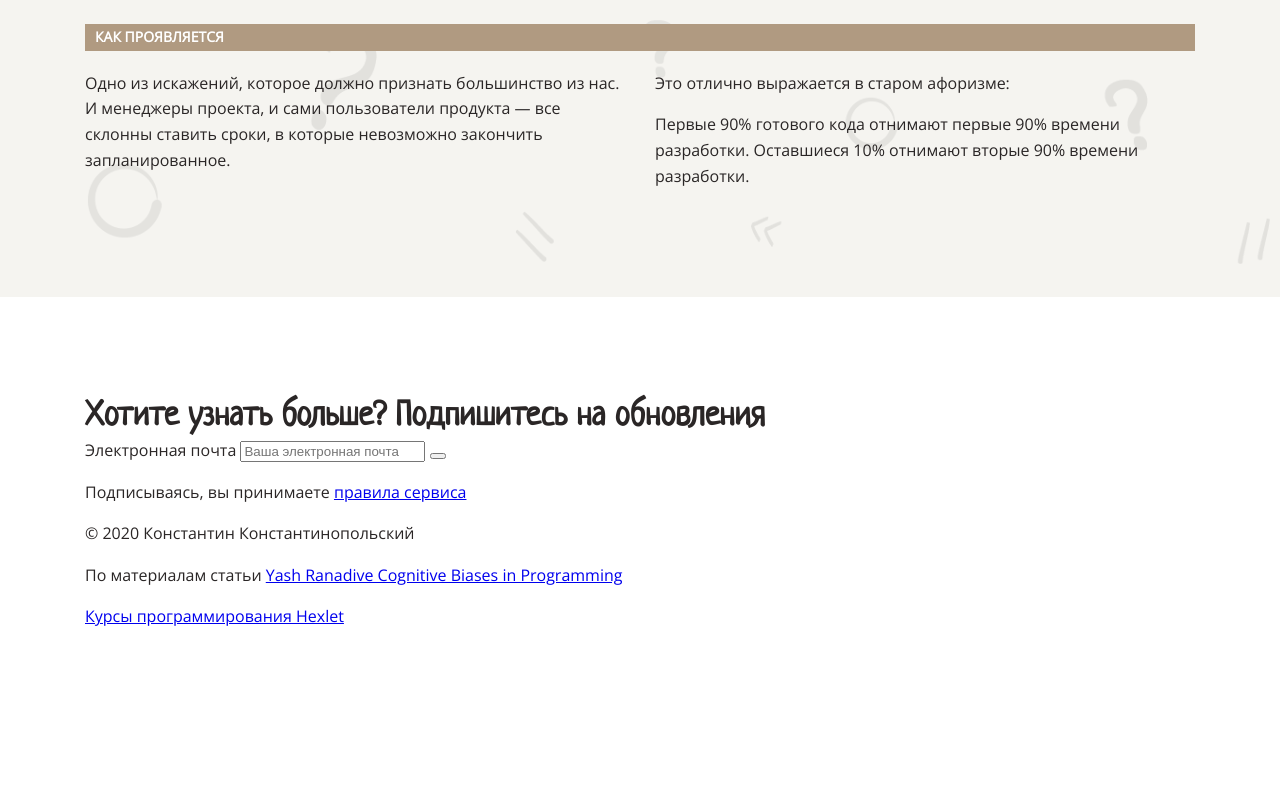
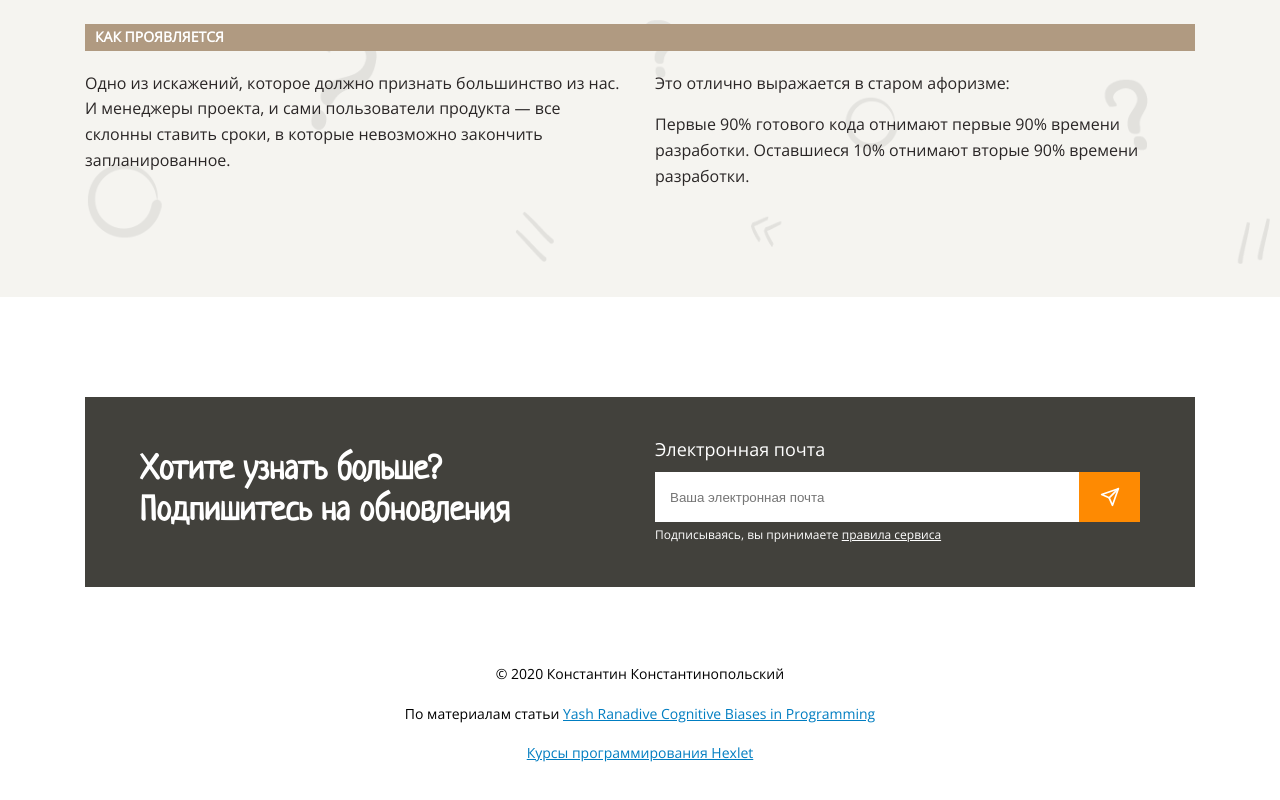
Before and after one commit to Alexandra1207/layout-designer-project-lvl1, a website: page src/index.html in a window 1280 px wide. Shown: the part 6932-7732 px from the top of the page. Before the commit the page ends 7678 px from the top, so only its background shows below. Drawn offline with Linux system fonts and the light colour scheme.

Commit message:
added styles for footer

```diff
--- a/src/index.html
+++ b/src/index.html
@@ -69,6 +69,7 @@
           ></iframe>
         </div>
       </section>
+
       <section id="navigation" class="nav">
         <div class="container">
           <ul class="nav__list">
@@ -169,7 +170,6 @@
           </article>
         </div>
       </section>
-
       <section id="premature-optimization" class="distortion bg-img dark-style">
         <div class="container">
           <div class="distortion__top">
@@ -298,37 +298,43 @@
               менеджеры проекта, и сами пользователи продукта — все склонны
               ставить сроки, в которые невозможно закончить запланированное.
             </p>
-            <p class="text avoid">
-              <p>   Это отлично выражается в старом афоризме:</p>
-            Первые 90% готового кода
-              отнимают первые 90% времени разработки. Оставшиеся 10% отнимают
-              вторые 90% времени разработки.
+            <div class="avoid">
+              <p class="text">Это отлично выражается в старом афоризме:</p>
+              <p class="text">
+                Первые 90% готового кода отнимают первые 90% времени разработки.
+                Оставшиеся 10% отнимают вторые 90% времени разработки.
               </p>
+            </div>
           </article>
         </div>
       </section>
-
-
     </main>
     <footer class="footer">
       <div class="container">
         <div class="subscribe">
           <h3 class="footer__title">
-            Хотите узнать больше? Подпишитесь на обновления
+            Хотите узнать больше?<br>Подпишитесь на обновления
           </h3>
-          <form>
-            <label for="name">Электронная почта</label>
+          <form class="subscribe__form">
+            <label class="subscribe__label" for="email"
+              >Электронная почта</label
+            >
+            <div class="input__block">
               <input
+                class="subscribe__input"
                 id="name"
                 type="email"
                 placeholder="Ваша электронная почта"
               />
               <button class="subscribe__btn"></button>
-            <p>
+            </div>
+
+            <p class="subscribe__consent">
               Подписываясь, вы принимаете
               <a class="subscribe__link" href="#">правила сервиса</a>
             </p>
           </form>
+        </div>
         <p class="copyright">© 2020 Константин Константинопольский</p>
         <p class="footer__text">
           По материалам статьи
@@ -340,8 +346,8 @@
           <a class="footer__text-link" href="#"
             >Курсы программирования Hexlet</a
           >
+
         </p>
-        </div>
       </div>
     </footer>
   </body>
--- a/src/styles/style.css
+++ b/src/styles/style.css
@@ -281,3 +281,87 @@ h3 {
   background-color: var(--white);
   color: var(--brown);
 }
+
+.footer {
+  text-align: center;
+}
+
+.subscribe {
+  box-sizing: border-box;
+  display: flex;
+  justify-content: space-between;
+  align-items: center;
+  height: 190px;
+  padding: 28px 55px;
+  margin-bottom: 74px;
+  background-color: var(--main-dark);
+  color: var(--white);
+}
+
+.footer__title{
+  text-align: left;
+}
+
+.subscribe__form {
+  text-align: left;
+}
+.subscribe__label {
+  display: block;
+  margin-bottom: 10px;
+  font-size: 18px;
+}
+
+.input__block {
+  display: flex;
+  width: 485px;
+}
+
+.subscribe__input {
+  box-sizing: border-box;
+  width: 100%;
+  height: 50px;
+  padding: 15px;
+  border: transparent;
+  border-radius: 0;
+}
+
+.subscribe__btn {
+  position: relative;
+  width: 70px;
+  height: 50px;
+  padding: 0;
+  background-color: var(--main);
+  border: transparent;
+}
+
+.subscribe__btn::before {
+  content: "";
+  position: absolute;
+  top: 50%;
+  left: 50%;
+  width: 20px;
+  height: 20px;
+  transform: translate(-50%, -50%);
+  background-image: url("../images/send.svg");
+  background-repeat: no-repeat;
+  background-size: cover;
+}
+
+.subscribe__consent {
+  margin: 0;
+  font-size: 12px;
+}
+
+.subscribe__link {
+  color: var(--white);
+}
+
+.footer__text,
+.copyright {
+  font-size: 14px;
+  color: #000;
+}
+
+.footer__text-link {
+  color: #007DC1;
+}
```
Lines whose indentation alone changed are shown as unchanged.
